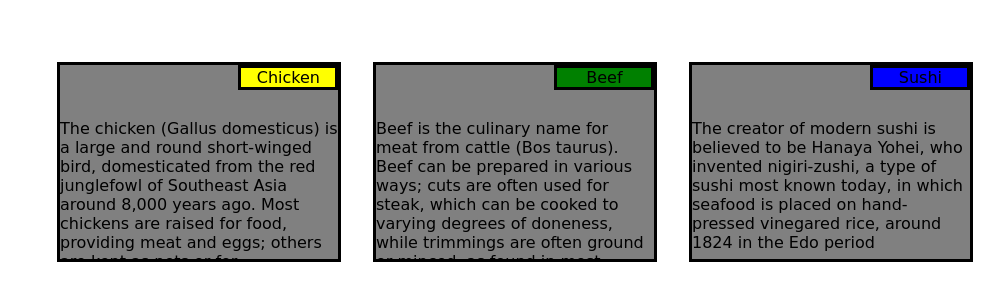
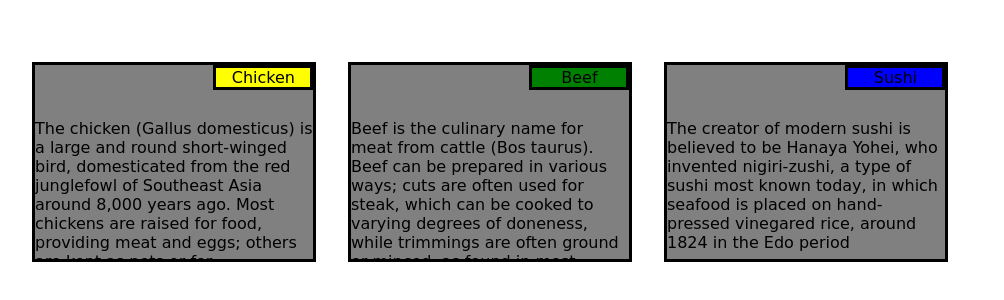
Before and after one commit to ketan-geek/coursera-test, a plain HTML site: page module2_solution/index.html in a window 1280 px wide. Shown: the part 62-362 px from the top of the page, without its empty margins (51-1055 px from the left). Drawn offline with Linux system fonts and the light colour scheme.

Commit message:
small correction

```diff
--- a/module2_solution/css/style.css
+++ b/module2_solution/css/style.css
@@ -63,7 +63,7 @@ h1 {
     background: grey;
     margin: 50px;
     /*float: left;*/
-    margin-left: 100px;
+    margin-left: 75px;
     overflow: hidden;
 }
 /********** Large devices only **********/
```
